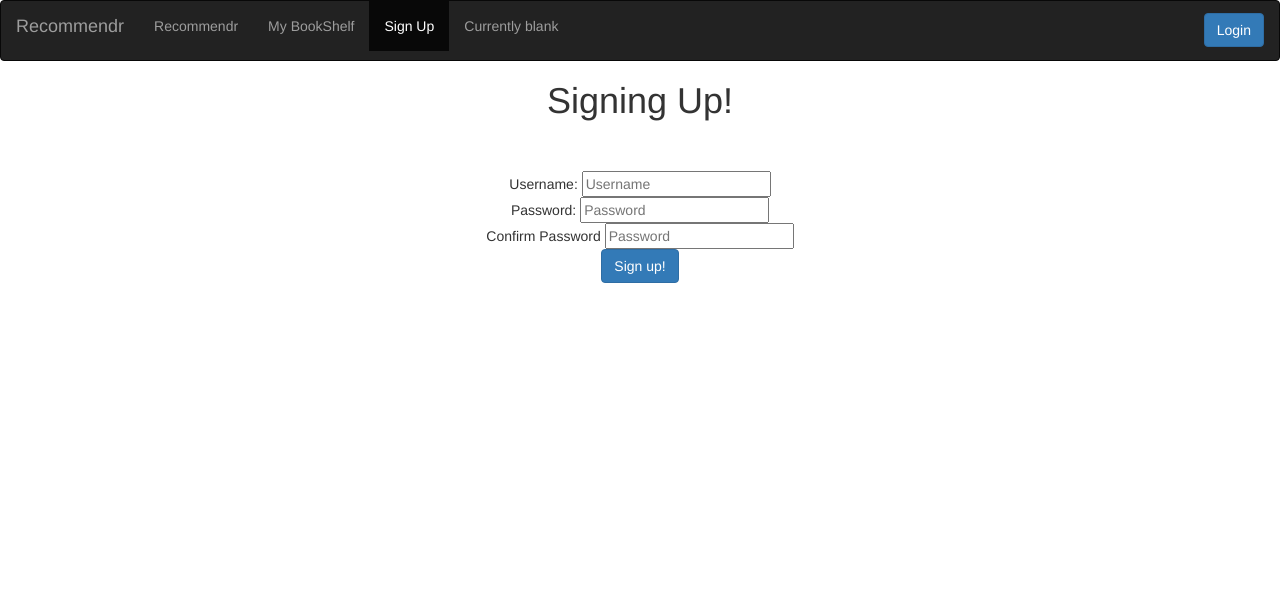
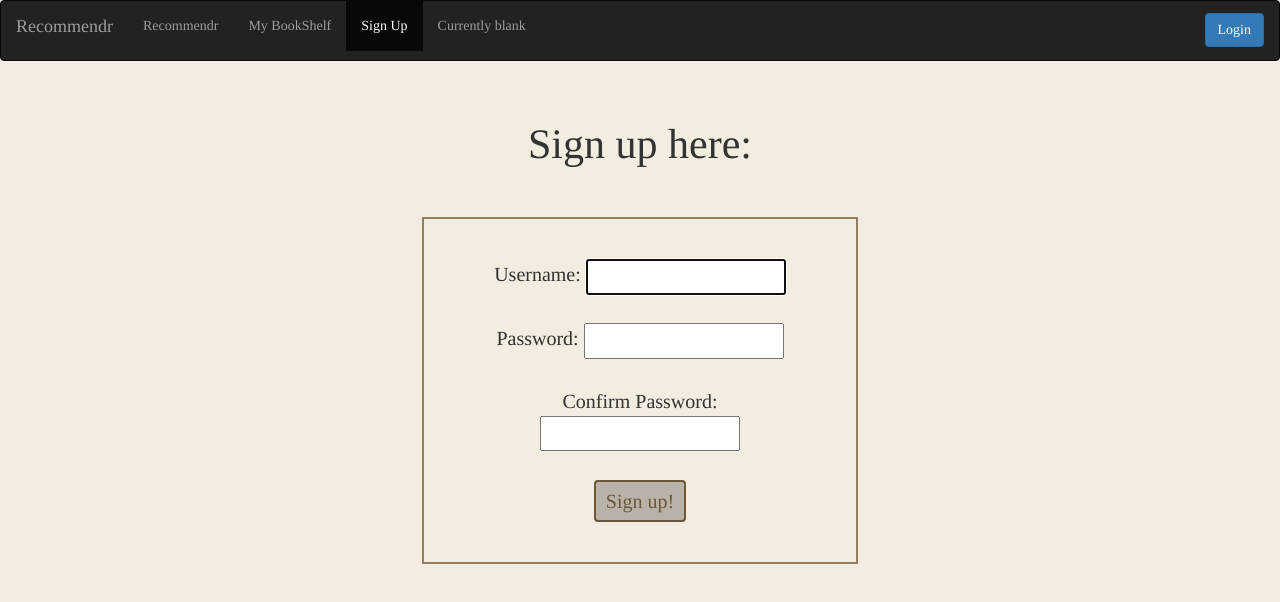
Before and after one commit to kiranmisner/BookRecommender, a website: page htmlfiles/signup.html in a window 1280 px wide. Drawn offline with nearby package versions, Linux system fonts and the light colour scheme.

Commit message:
updated style

```diff
--- a/htmlfiles/signup.html
+++ b/htmlfiles/signup.html
@@ -10,13 +10,51 @@
 	<meta charset="UTF-8">
 	<title>Sign Up!</title>
 	<style type="text/css">
-		span.border {
-    		display: inline-block;
-    		border-style: solid;
-    		border-color: black !important;
-    		padding-bottom: 100px
-    		margin: 100px;
- 		}
+		body, html  {
+		    background-color: #F3ECE0;
+		    height: 100%;
+		    margin: 0;
+		    font-family: Times, Garamond, Helvetica, Arial;
+		}
+		h1 {
+		    text-align: center;
+		    font-size: 42px;
+		    font-family: Times, Garamond, Helvetica, Arial;
+		}
+		.border {
+		    border-style: solid;
+		    border-color: #957F5A;
+		    flex: 50%;
+		    padding: 40px;
+		    margin-left: 33%;
+		    margin-right: 33%;
+		    border-width: 2px
+		}
+		input[type=text], input[type=password] {
+		    padding: 5px 10px;
+		    font-size: 15px;
+		    width: 200px;
+		}
+		input[type=submit] {
+		    cursor: pointer;
+		    border: solid 1px;
+		    border-width: 2px;
+		    color: #69583C;
+		    padding: 5px 10px;
+		    text-align: left;
+		    font-size: 20px;
+		    cursor: pointer;
+		    text-decoration: none;
+		    background-color: #B9B2A8;
+		    border-color: #69583C;
+		}
+		input[type=submit]:hover {
+		    background-color: #69583C;
+		    color: #B9B2A8;
+		    border: solid 1px;
+		    border-color: #B9B2A8;
+		    border-width: 2px;
+		}
 	</style>
 
 </head>
@@ -46,16 +84,15 @@
 
 
 
-
-	<h1 style = "text-align: center"> Signing Up! </h1>
+<br>
+	<h1>Sign up here:</h1>
 	<br> <br>
 	<div class = "text-center">
-			<form method = "GET" action = "http://localhost:8080/">
-				Username: <input type="text/html" name = 'username' id="username" placeholder="Username" required> <br>
-				Password: <input type="password" name = 'password' id="password" placeholder="Password" required> <br>
-				Confirm Password <input type="password" name = 'confirm' id="confirm" placeholder="Password"
-				onchange="authenticate()" required> <br>
-				<input type='submit' class="btn btn-primary" value = "Sign up!"> </button> <br>
+			<form method = "GET" action = "http://localhost:8080/" class="border" style="font-size: 20px;">
+				Username: <input type="text" name = 'username' id="username" autofocus="autofocus" required> <br> <br>
+				Password: <input type="password" name = 'password' id="password" required> <br> <br>
+				Confirm Password: <input type="password" name = 'confirm' id="confirm" onchange="authenticate()" required> <br> <br>
+				<input type='submit' class="btn btn-primary" value = "Sign up!"> <br>
 			</form>
 		<div id = "message"> </div>
 	</div>
```
